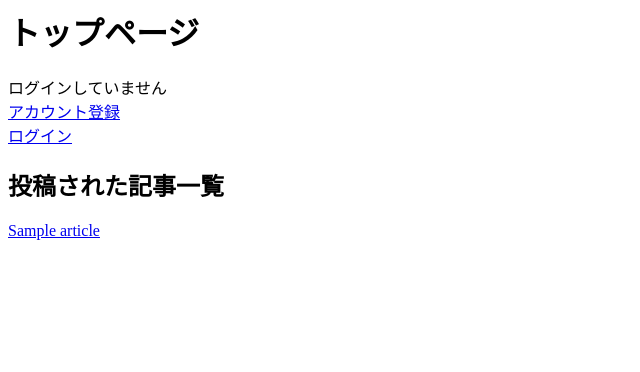
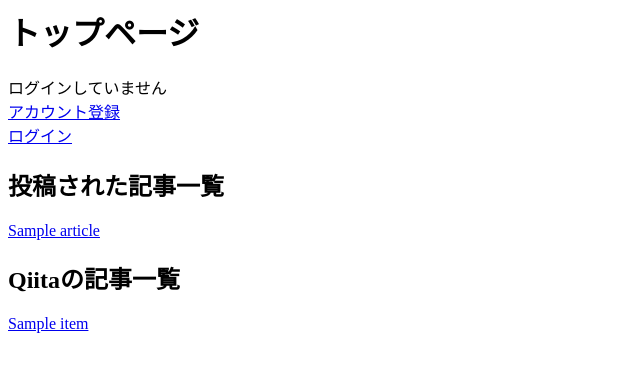
Before and after one commit to chocowein/mysite-2022, a Django app: page /blog/ in a window 1280 px wide. Shown: the top 372 px of the page, without its empty margins (0-640 px from the left). Run offline with Django 4.2, Linux system fonts and the light colour scheme; tables that the repository leaves empty hold one stand-in row (values such as "Sample post"); a database or web service that is not in the repository returns one stand-in record (values such as "Sample title"); data that the repository does not hold is empty.

Commit message:
qiita接続

```diff
--- /dev/null
+++ b/blog/qiita.py
@@ -0,0 +1,26 @@
+import requests
+
+class QiitaArticle:
+    def __init__(self, title, url):
+        self.title = title
+        self.url = url
+
+class QiitaApiClient:
+    """Qiita の API を叩く役割を持つクラス"""
+
+    def get_django_articles(self):
+        # get リクエストを送る
+        response = requests.get(
+            "https://qiita.com/api/v2/tags/django/items",
+            headers={"Authorization": "Bearer "},
+        )
+
+        qiita_articles = []
+        json = response.json()
+        for json_article in json:
+            qiita_article = QiitaArticle(
+                json_article["title"],
+                json_article["url"],
+            )
+            qiita_articles.append(qiita_article)
+        return qiita_articles
--- a/blog/templates/blog/index.html
+++ b/blog/templates/blog/index.html
@@ -16,6 +16,7 @@
                 </div>
             {% endif %}
         </div>
+        <div>
             <h2>投稿された記事一覧</h2>
             {% for article in articles %}
                 <div>
@@ -24,5 +25,16 @@
                     </a>
                 </div>
             {% endfor %}
+        </div>
+        <div>
+            <h2>Qiitaの記事一覧</h2>
+            {% for qiita_article in qiita_articles %}
+                <div>
+                    <a href="{{ qiita_article.url }}">
+                        {{ qiita_article.title }}
+                    </a>
+                </div>
+            {% endfor %}
+        </div>
     </body>
 </html>
--- a/blog/views.py
+++ b/blog/views.py
@@ -7,11 +7,24 @@ from django.contrib.auth.views import LoginView
 from django.contrib.auth.mixins import LoginRequiredMixin
 from django.contrib.auth.views import LoginView, LogoutView
 from blog.models import Article
-
+from blog.qiita import QiitaApiClient
 
 # render 関数でテンプレートを表示するように
 def index(request):
-    return render(request, "blog/index.html")
+    # Article の model を使ってすべての記事を取得する
+    # Article.objects.all() は article のリストが返ってくる
+    articles = Article.objects.all()
+
+    # qiita API へのリクエスト処理を追加
+    qiita_api = QiitaApiClient()
+    qiita_articles = qiita_api.get_django_articles()
+
+    # こうすることで、article 変数をテンプレートにわたす事ができる
+    # {テンプレート上での変数名: 渡す変数}
+    return render(request, "blog/index.html", {
+        "articles": articles,
+        "qiita_articles": qiita_articles,
+    })
 
 class AccountCreateView(View):
     def get(self, request):
@@ -85,17 +98,6 @@ class MypageArticleView(LoginRequiredMixin, View):
         article.save()
         return render(request, "blog/article_created.html")
 
-def index(request):
-    # Article の model を使ってすべての記事を取得する
-    # Article.objects.all() は article のリストが返ってくる
-    articles = Article.objects.all()
-
-    # こうすることで、article 変数をテンプレートにわたす事ができる
-    # {テンプレート上での変数名: 渡す変数}
-    return render(request, "blog/index.html", {
-        "articles": articles
-    })
-
     # 記事についての View
 class ArticleView(View):
     # urls.py の <id> が、 id に入る
```
Also changed, not shown: 1 other file. Lines whose indentation alone changed are shown as unchanged.
